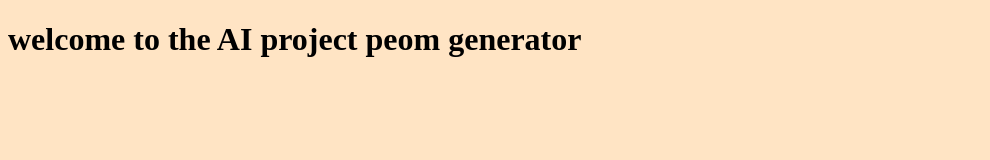
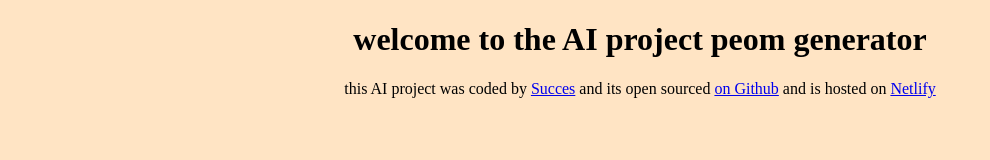
Before and after one commit to ISIOMA123123/project-poem-generator, a plain HTML site: page index.html in a window 1280 px wide. Shown: the whole page, without its empty margins (0-990 px from the left). Drawn offline with Linux system fonts and the light colour scheme.

Commit message:
added the footer

```diff
--- a/index.html
+++ b/index.html
@@ -8,6 +8,11 @@
 </head>
 <body>
     <h1>welcome to the AI project peom generator</h1>
-<script src="src/index.js"></script>
+
+<footer>
+    this AI  project was coded by <a href="https://github.com/ISIOMA123123" target="_blank">Succes</a> and its open sourced <a href="https://github.com/ISIOMA123123/project-poem-generator" target="_blank">on Github</a>
+and is hosted on <a href="https://generatingpoem.netlify.app/" target="_blank">Netlify</a>
+</footer>
+    <script src="src/index.js"></script>
 </body>
 </html>
--- a/src/style.css
+++ b/src/style.css
@@ -1,3 +1,4 @@
 body{
     background-color: bisque;
+    text-align: center;
 }
```
